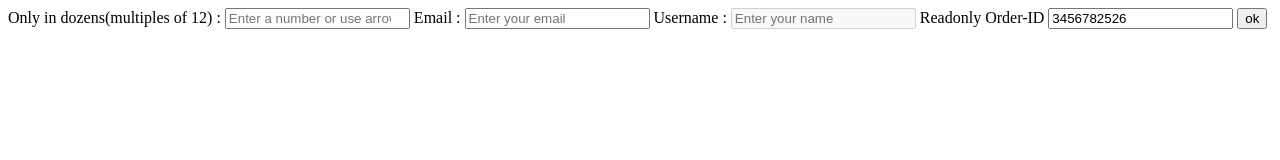
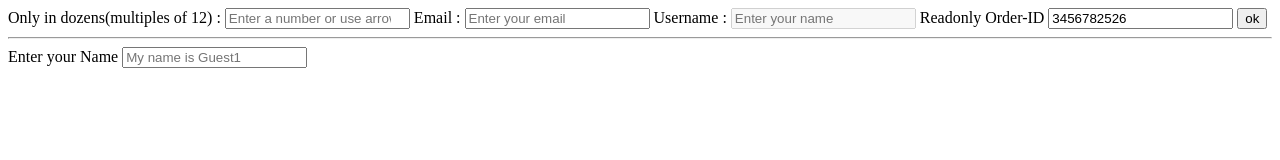
Before and after one commit to Codalicio/AimerAiFSD_complete, a plain HTML site: page HTML/Media_and_Forms/Forms_and_Form_Element/HTML_practice_files/input_attributes.html in a window 1280 px wide. Drawn offline with Linux system fonts and the light colour scheme.

Commit message:
Modify and update some hTML/Text files

```diff
--- a/HTML/Media_and_Forms/Forms_and_Form_Element/HTML_practice_files/input_attributes.html
+++ b/HTML/Media_and_Forms/Forms_and_Form_Element/HTML_practice_files/input_attributes.html
@@ -17,5 +17,8 @@
         <input type="text" id="readonly-input" name="ReadOnlyInput" readonly value="3456782526">
         <input type="submit" value="ok">
     </form>
+    <hr>
+    <label for="myName">Enter your Name</label>
+    <input type="text" placeholder="My name is Guest1" name="userName" id="myName">
 </body>
 </html>
```
Also changed, not shown: HTML/Media_and_Forms/Forms_and_Form_Element/Text_Files/forms.txt.
